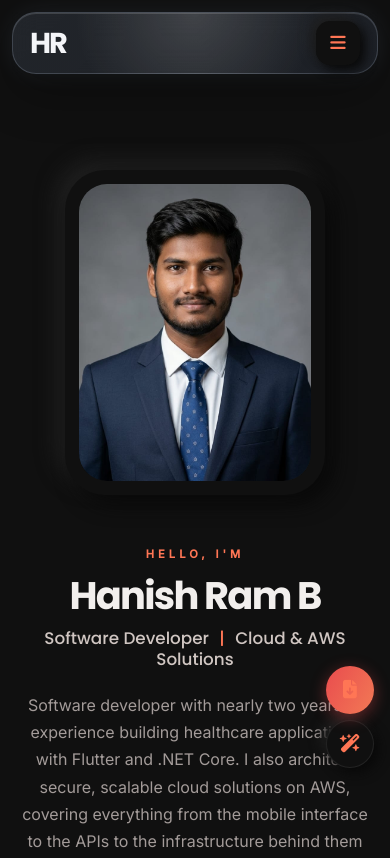
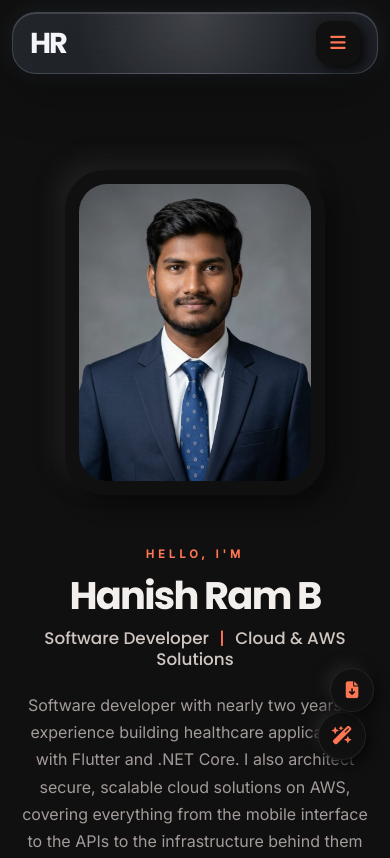
Before and after one commit to HANISHRAM007/Hanishportfolio, a plain HTML site: page index.html in a window 390 px wide. Shown: the top 858 px of the page. Drawn offline with Linux system fonts and the light colour scheme.

Commit message:
update mobile resume button styling and add stylesheet cache buster

```diff
--- a/index.html
+++ b/index.html
@@ -18,7 +18,7 @@
     href="https://fonts.googleapis.com/css2?family=Poppins:wght@400;500;600;700&family=Inter:wght@400;500&display=swap"
     rel="stylesheet" />
   <link rel="stylesheet" href="https://cdnjs.cloudflare.com/ajax/libs/font-awesome/6.5.1/css/all.min.css" />
-  <link rel="stylesheet" href="style.css" />
+  <link rel="stylesheet" href="style.css?v=3.0" />
 </head>
 
 <body>
@@ -461,7 +461,7 @@
     <i class="fa-solid fa-wand-magic-sparkles"></i>
   </button>
 
-  <a href="Hanish_Ram_B_Resume.pdf" download="Hanish_Ram_B_Resume.pdf" id="mobileResumeBtn" class="neu-btn round mobile-resume-btn" aria-label="Download Resume (PDF)" title="Download Resume (PDF)" target="_blank" rel="noopener noreferrer">
+  <a href="Hanish_Ram_B_Resume.pdf" download="Hanish_Ram_B_Resume.pdf" id="mobileResumeBtn" class="neu-btn round mobile-resume-btn" aria-label="Download Resume (PDF)" title="Download Resume (PDF)" target="_blank" rel="noopener noreferrer" style="background: var(--bg); color: var(--accent); border: 1px solid rgba(255, 255, 255, 0.08); box-shadow: var(--raised-sm);">
     <i class="fa-solid fa-file-arrow-down"></i>
   </a>
 
--- a/style.css
+++ b/style.css
@@ -1602,6 +1602,11 @@ main {
   font-size: .95rem;
 }
 
+/* Floating mobile resume button (hidden on desktop screens by default) */
+.mobile-resume-btn {
+  display: none !important;
+}
+
 /* In mobile: Hide navbar resume button so menu toggle stays at the right corner */
 @media (max-width: 960px) {
   .nav-resume-btn {
@@ -1613,33 +1618,33 @@ main {
     margin-left: auto;
   }
 
-  /* Show floating mobile resume button on mobile above theme toggle button */
+  /* Show floating mobile resume button on mobile above theme toggle button (glossy neumorphic style) */
   .mobile-resume-btn {
     display: flex !important;
-    position: fixed;
-    right: 24px;
-    bottom: 144px;
-    z-index: 90;
-    width: 48px;
-    height: 48px;
-    border-radius: 50%;
-    align-items: center;
-    justify-content: center;
-    font-size: 1.1rem;
-    color: #fff;
-    background: linear-gradient(120deg, #e94c4e, #f27955);
-    box-shadow: 0 4px 16px rgba(233, 76, 78, .4);
-    border: none;
-    text-decoration: none;
-    transition: transform .25s ease, filter .25s ease, box-shadow .25s ease;
+    position: fixed !important;
+    right: 24px !important;
+    bottom: 144px !important;
+    z-index: 90 !important;
+    width: 48px !important;
+    height: 48px !important;
+    border-radius: 50% !important;
+    align-items: center !important;
+    justify-content: center !important;
+    font-size: 1.1rem !important;
+    color: var(--accent) !important;
+    background: var(--bg) !important;
+    box-shadow: var(--raised-sm) !important;
+    border: 1px solid rgba(255, 255, 255, 0.08) !important;
+    text-decoration: none !important;
+    cursor: pointer !important;
+    transition: transform .25s ease, color .25s ease, box-shadow .25s ease, background-color .3s ease !important;
   }
 
   .mobile-resume-btn:hover,
   .mobile-resume-btn:active {
-    transform: scale(1.08);
-    filter: brightness(1.15);
-    box-shadow: 0 6px 20px rgba(233, 76, 78, .55);
-    color: #fff;
+    transform: translateY(-3px) scale(1.08) !important;
+    box-shadow: var(--raised), 0 0 16px var(--accent) !important;
+    color: #fff !important;
   }
 }
 
@@ -1658,11 +1663,11 @@ main {
   }
 
   .mobile-resume-btn {
-    right: 16px;
-    bottom: 130px;
-    width: 44px;
-    height: 44px;
-    font-size: 1.05rem;
+    right: 16px !important;
+    bottom: 132px !important;
+    width: 44px !important;
+    height: 44px !important;
+    font-size: 1.05rem !important;
   }
 }
 
@@ -1691,16 +1696,6 @@ main {
   transform: translateY(-3px) scale(1.08);
   box-shadow: var(--raised), 0 0 16px var(--accent);
   color: #fff;
-}
-
-@media (max-width: 520px) {
-  .theme-toggle-btn {
-    right: 16px;
-    bottom: 76px;
-    width: 42px;
-    height: 42px;
-    font-size: 1rem;
-  }
 }
 
 /* ========================================================
@@ -1794,16 +1789,6 @@ body.theme-purple .nav-resume-btn:hover {
   box-shadow: 0 4px 22px rgba(168, 85, 247, .75);
 }
 
-body.theme-purple .mobile-resume-btn {
-  background: linear-gradient(120deg, #9333ea, #c084fc);
-  box-shadow: 0 4px 18px rgba(168, 85, 247, .45);
-}
-
-body.theme-purple .mobile-resume-btn:hover,
-body.theme-purple .mobile-resume-btn:active {
-  box-shadow: 0 6px 22px rgba(168, 85, 247, .7);
-}
-
 
 body.theme-purple .btn-secondary {
   border: 1px solid rgba(168, 85, 247, .3);
```
